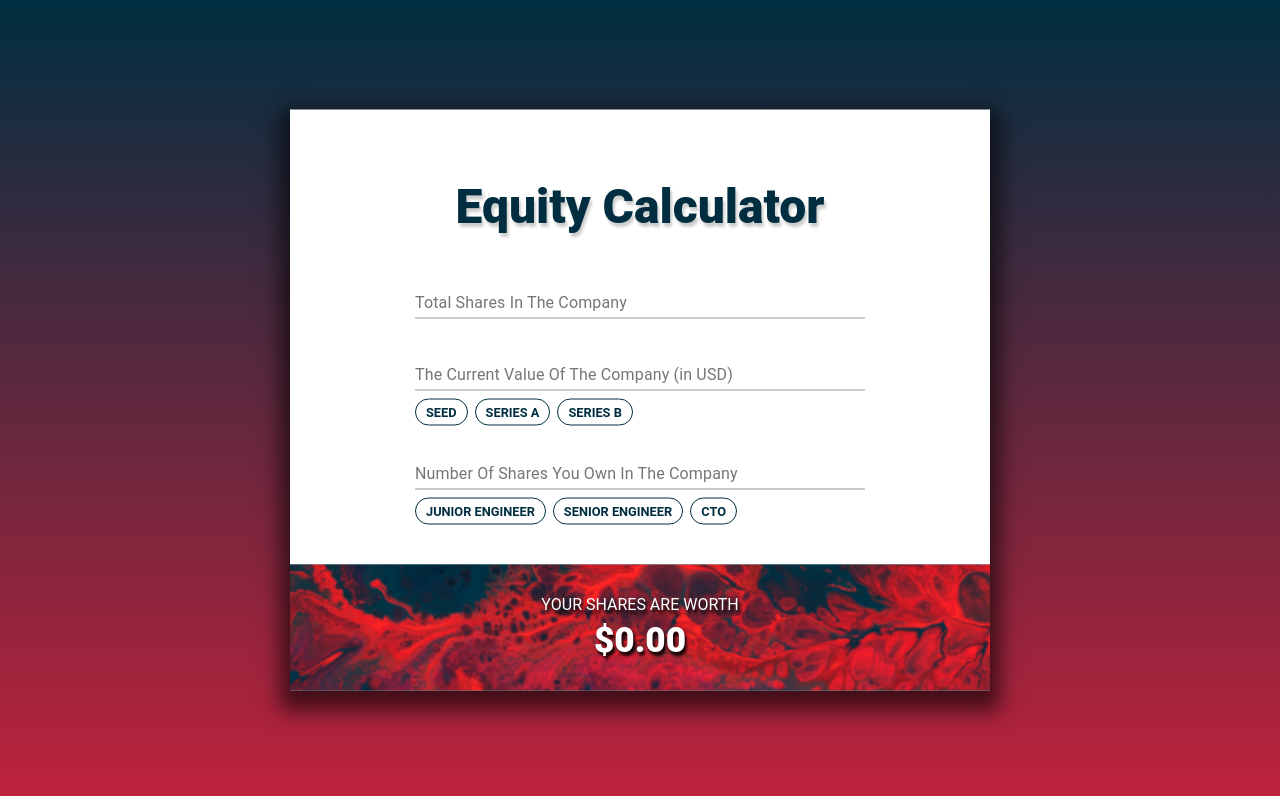
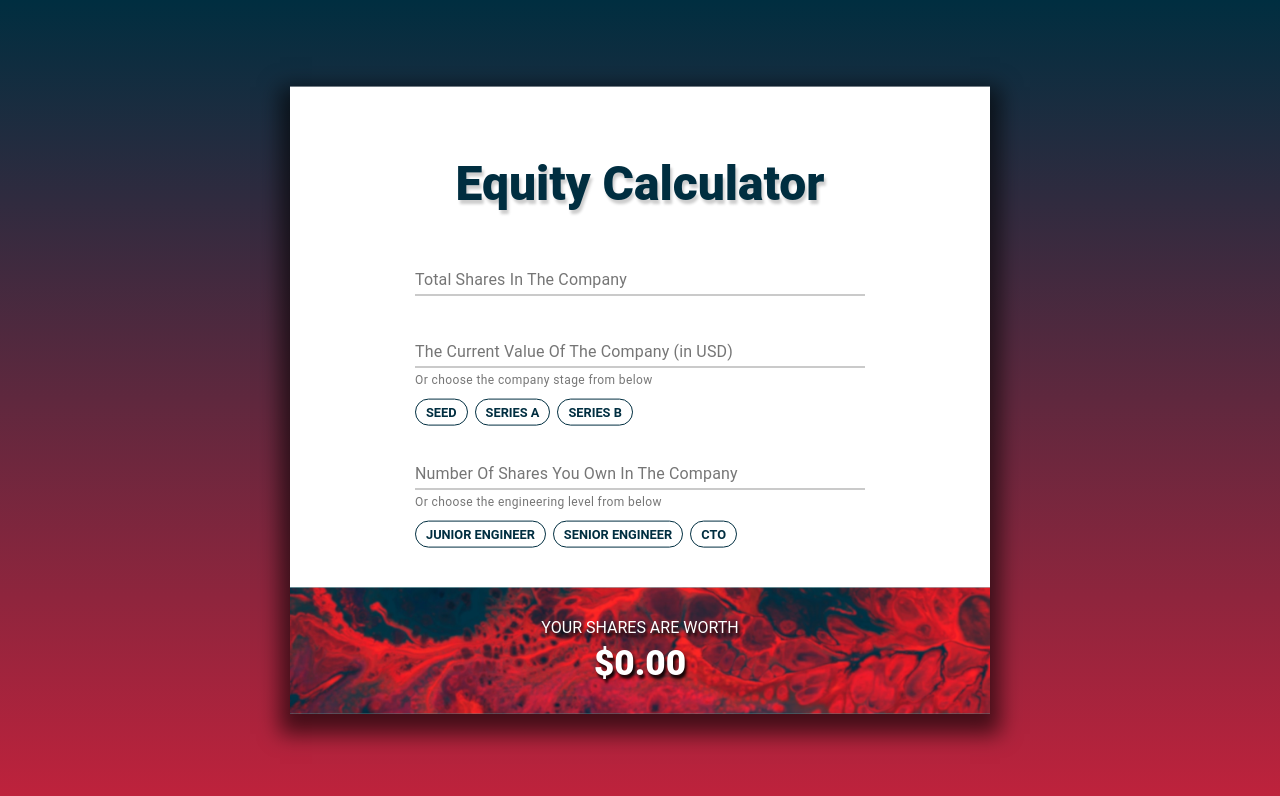
Before and after one commit to rajat-sr/equity-calculator, a React (Create React App) app: page / in a window 1280 px wide. Shown: the top 796 px of the page. Built offline with nearby package versions, Linux system fonts and the light colour scheme.

Commit message:
feat: Add helper text for better UX

```diff
--- a/src/App.js
+++ b/src/App.js
@@ -88,6 +88,7 @@ class App extends React.Component {
             margin="normal"
             value={companyValuation}
             onChange={e => this.handleChange(e.target.value, 'companyValuation')}
+            helperText="Or choose the company stage from below"
           />
           <Select
             setValueFn={this.prefillCompanyValuation}
@@ -104,6 +105,7 @@ class App extends React.Component {
             margin="normal"
             value={numberOfShares}
             onChange={e => this.handleChange(e.target.value, 'numberOfShares')}
+            helperText="Or choose the engineering level from below"
           />
           <Select
             setValueFn={this.prefillNumberOfShares}
```
